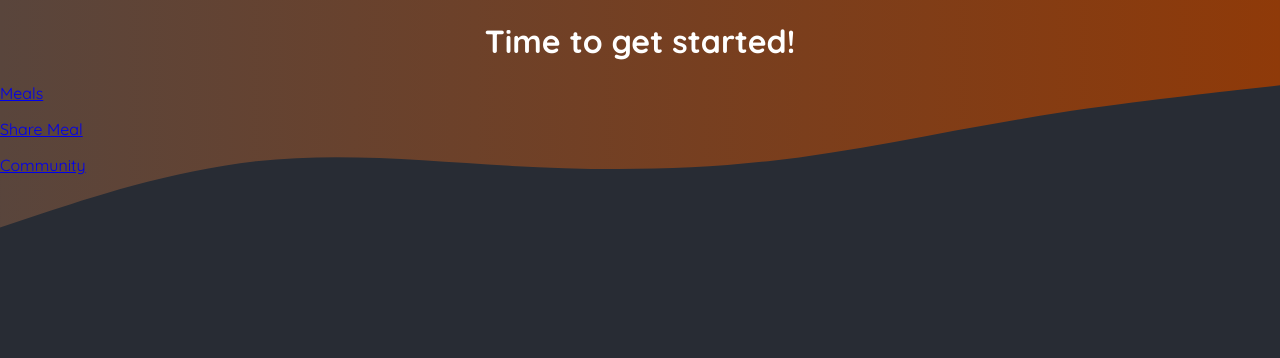
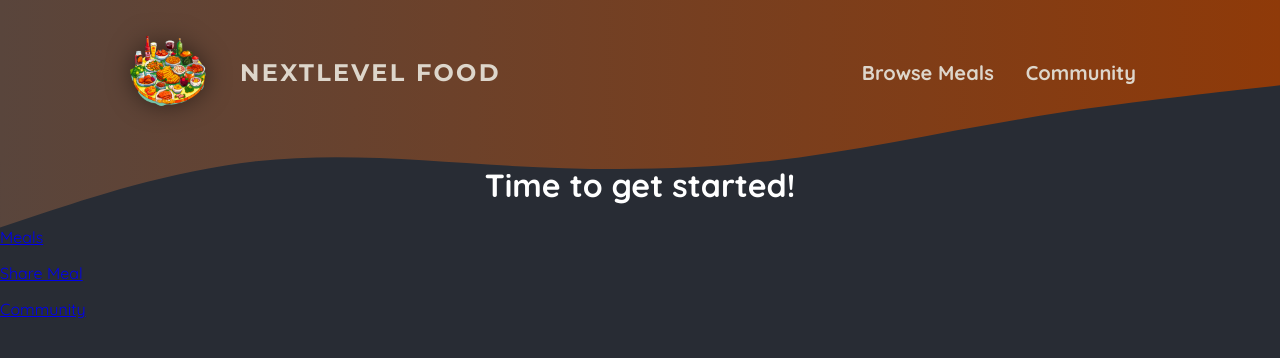
Before and after one commit to rishavConsoleLog21/next14project, a Next.js app: page / in a window 1280 px wide. Shown: the top 358 px of the page. Built offline with nearby package versions, Linux system fonts and the light colour scheme.

Commit message:
Update layout and add main header comp with navbar

```diff
--- a/app/layout.js
+++ b/app/layout.js
@@ -1,8 +1,8 @@
-import './globals.css';
-
+import "./globals.css";
+import MainHeader from "@/components/main-header";
 export const metadata = {
-  title: 'NextLevel Food',
-  description: 'Delicious meals, shared by a food-loving community.',
+  title: "NextLevel Food",
+  description: "Delicious meals, shared by a food-loving community.",
 };
 
 export default function RootLayout({ children }) {
@@ -15,11 +15,11 @@
               <linearGradient id="gradient" x1="0%" y1="0%" x2="100%" y2="0%">
                 <stop
                   offset="0%"
-                  style={{ stopColor: '#59453c', stopOpacity: '1' }}
+                  style={{ stopColor: "#59453c", stopOpacity: "1" }}
                 />
                 <stop
                   offset="100%"
-                  style={{ stopColor: '#8f3a09', stopOpacity: '1' }}
+                  style={{ stopColor: "#8f3a09", stopOpacity: "1" }}
                 />
               </linearGradient>
             </defs>
@@ -29,7 +29,7 @@
             ></path>
           </svg>
         </div>
-
+        <MainHeader />
         {children}
       </body>
     </html>
--- /dev/null
+++ b/components/main-header.js
@@ -0,0 +1,23 @@
+import Link from "next/link";
+import logoImg from "@/assets/logo.png";
+import styles from "./main-header.module.css";
+
+export default function MainHeader() {
+  return (
+    <header className={styles.header}>
+      <Link className={styles.logo} href="/">
+        <img src={logoImg.src} alt="A plate with food on it" />
+        NextLevel Food
+      </Link>
+
+      <nav className={styles.nav}>
+        <ul>
+          <li>
+            <Link href="/meals">Browse Meals</Link>
+            <Link href="/community">Community</Link>
+          </li>
+        </ul>
+      </nav>
+    </header>
+  );
+}
--- /dev/null
+++ b/components/main-header.module.css
@@ -0,0 +1,67 @@
+.header {
+    display: flex;
+    justify-content: space-between;
+    align-items: center;
+    padding: 2rem 1rem;
+  }
+
+  @media (min-width: 768px) {
+    .header {
+      padding: 2rem 10%;
+    }
+  }
+
+  .nav ul {
+    list-style: none;
+    margin: 0;
+    padding: 0;
+    display: flex;
+    gap: 1.5rem;
+    /* font-family: 'Montserrat', sans-serif; */
+    font-size: 1.25rem;
+  }
+
+  .nav a {
+    text-decoration: none;
+    color: #ddd6cb;
+    font-weight: bold;
+    padding: 0.5rem 1rem;
+    border-radius: 0.5rem;
+  }
+
+  .nav a:hover,
+  .nav a:active {
+    background: linear-gradient(90deg, #ff8a05, #f9b331);
+    background-clip: text;
+    -webkit-background-clip: text;
+    -webkit-text-fill-color: transparent;
+    text-shadow: 0 0 18px rgba(248, 190, 42, 0.8);
+  }
+
+  .active {
+    background: linear-gradient(90deg, #ff8a05, #f9b331);
+    background-clip: text;
+    -webkit-background-clip: text;
+    -webkit-text-fill-color: transparent;
+  }
+
+  .logo {
+    display: flex;
+    align-items: center;
+    justify-content: center;
+    gap: 2rem;
+    text-decoration: none;
+    color: #ddd6cb;
+    font-weight: bold;
+    font-family: 'Montserrat', sans-serif;
+    letter-spacing: 0.15rem;
+    text-transform: uppercase;
+    font-size: 1.5rem;
+  }
+
+  .logo img {
+    width: 5rem;
+    height: 5rem;
+    object-fit: contain;
+    filter: drop-shadow(0 0 0.75rem rgba(0, 0, 0, 0.5));
+  }
```
